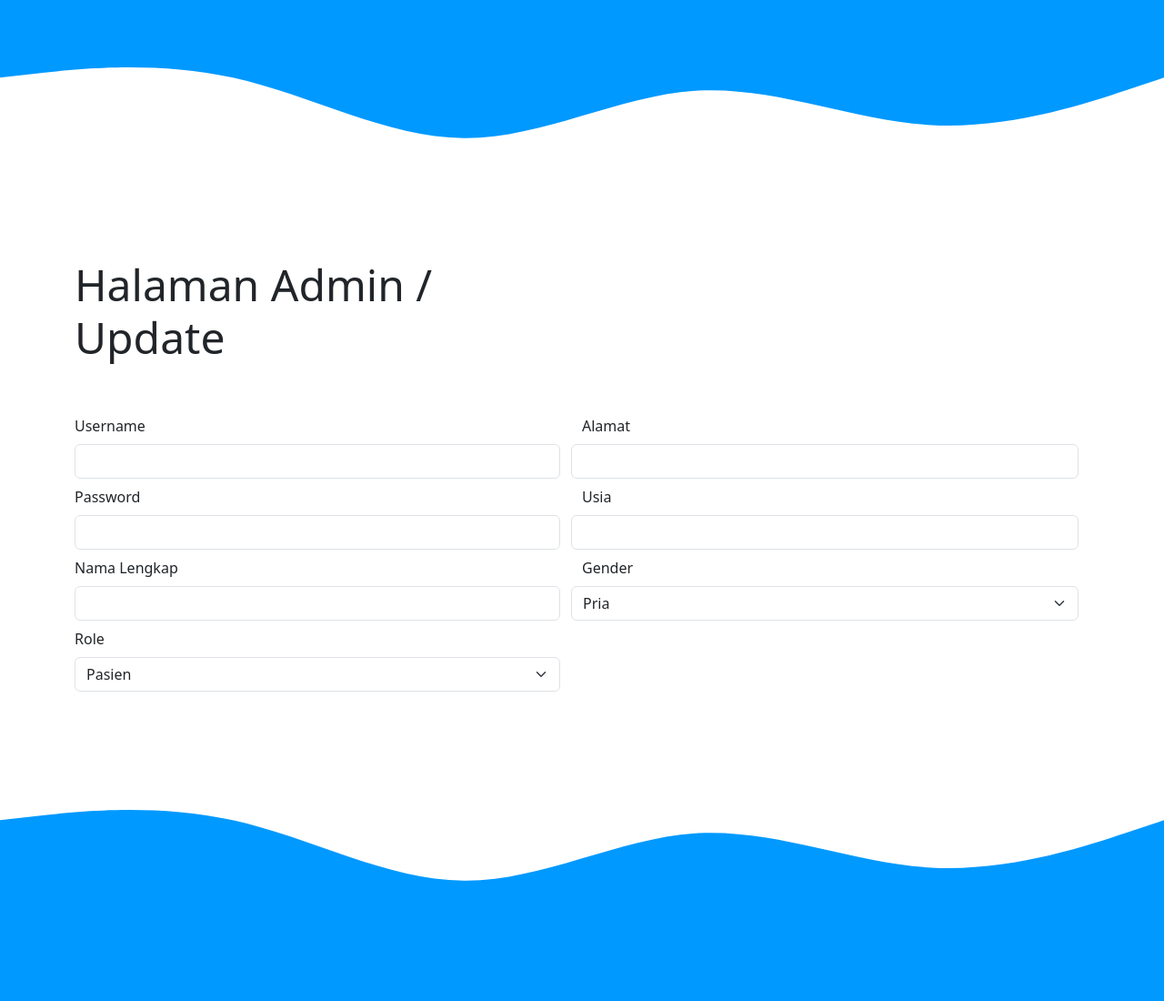
After one commit to rabbaniqibar2302/rekam-medis-xii-rpl2, a PHP site: page /admin/update.php?username=1 in a window 1280 px wide. The commit adds this page. Shown: the whole page at 91% size. Run offline with PHP 8.4, Linux system fonts and the light colour scheme; data that the repository does not hold is empty.

```diff
--- /dev/null
+++ b/admin/update.php
@@ -0,0 +1,67 @@
+<?php include '../template/header.php' ?>
+<?php include '../config.php' ?>
+<?php $data = mysqli_fetch_array(mysqli_query($host, "SELECT * FROM user WHERE username='$_GET[username]'")); ?>
+<?php $data_pasien = mysqli_fetch_array(mysqli_query($host, "SELECT * FROM user INNER JOIN detail_pasien ON user.id_user = detail_pasien.id_pasien")); ?>
+
+<div class="container">
+    <!-- Bagian Atas -->
+    <div class="row mb-5">
+        <div class="col">
+            <h5 class="display-5">Halaman Admin / Update</h5>
+        </div>
+        <div class="col"></div>
+    </div>
+    <!-- Bagian Atas -->
+
+    <!-- Bagian Content -->
+    <div class="row mb-5">
+        <form action="" method="post" class="row">
+
+            <div class="col">
+                <!-- Data dari table user -->
+                <div class="mb-2">
+                    <label class="form-label">Username</label>
+                    <input type="text" class="form-control" name="username" value="<?= $data['username'] ?>">
+                </div>
+                <div class="mb-2">
+                    <label class="form-label">Password</label>
+                    <input type="text" class="form-control" name="password" value="<?= $data['password'] ?>">
+                </div>
+                <div class="mb-2">
+                    <label class="form-label">Nama Lengkap</label>
+                    <input type="text" class="form-control" name="nama_lengkap" value="<?= $data['nama'] ?>">
+                </div>
+                <div class="mb-2">
+                    <label class="form-label">Role</label>
+                    <select name="role" class="form-select">
+                        <option selected disabled>...</option>
+                        <option value="dokter" <?= $data['role'] == 'dokter' ? '' : 'selected' ?>>Dokter</option>
+                        <option value="pasien" <?= $data['role'] == 'pasien' ? '' : 'selected' ?>>Pasien</option>
+                    </select>
+                </div>
+            </div>
+
+            <div class="col">
+                <!-- Data dari table detail -->
+                <div class="row mb-2">
+                    <label class="form-label">Alamat</label>
+                    <input type="text" class="form-control" value="">
+                </div>
+                <div class="row mb-2">
+                    <label class="form-label">Usia</label>
+                    <input type="text" class="form-control" value="">
+                </div>
+                <div class="row mb-2">
+                    <label class="form-label">Gender</label>
+                    <select name="gender" class="form-select">
+                        <option value="pria">Pria</option>
+                        <option value="wanita">Wanita</option>
+                    </select>
+                </div>
+            </div>
+        </form>
+    </div>
+    <!-- Bagian Content -->
+</div>
+
+<?php include '../template/footer.php' ?>
```
Also changed, not shown: add_regis.php (+10 -3 lines), admin/index.php (+18 -4 lines).
